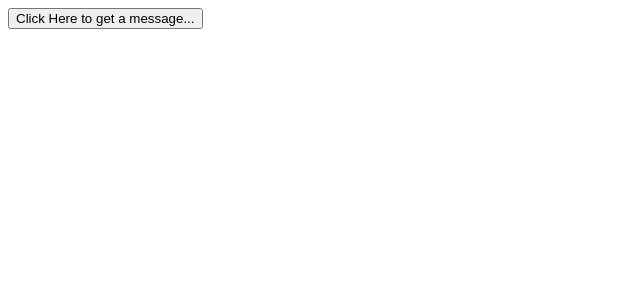
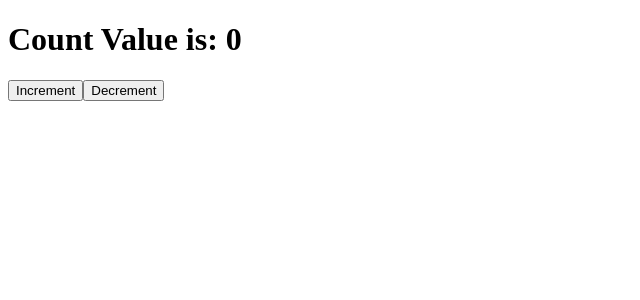
Before and after one commit to ashimaakash03/reactjs-project, a React (Vite) app in the folder reactjs-project/: page / in a window 1280 px wide. Shown: the top 300 px of the page, without its empty margins (0-640 px from the left). Built offline with nearby package versions, Linux system fonts and the light colour scheme.

Commit message:
deployed buttons to increase and decrease values of count variable

```diff
--- a/reactjs-project/src/App.jsx
+++ b/reactjs-project/src/App.jsx
@@ -1,15 +1,11 @@
-//import Conditional from "./components/Conditional";
-//import Fruits from "./components/Fruits";
-
-import Message from "./components/Message";
+import Counter from "./components/Counter";
 
 function App() {
   return (
     <>
       <div className="App">
-        {/* <Fruits /> */}
-        {/* <Conditional /> */}
-        <Message />
+
+        <Counter />
       </div>
     </>
   );
--- /dev/null
+++ b/reactjs-project/src/components/Counter.jsx
@@ -0,0 +1,22 @@
+import { useState } from "react";
+
+const Counter = () => {
+  const [count, setCount] = useState(0);
+
+  function increaseCount() {
+    setCount(count + 1);
+  }
+
+  function decreaseCount(){
+    setCount(count-1);
+  }
+  return (
+    <div>
+      <h1>Count Value is: {count}</h1>
+      <button onClick={increaseCount}>Increment</button>
+      <button onClick={decreaseCount}>Decrement</button>
+    </div>
+  );
+};
+
+export default Counter;
```
